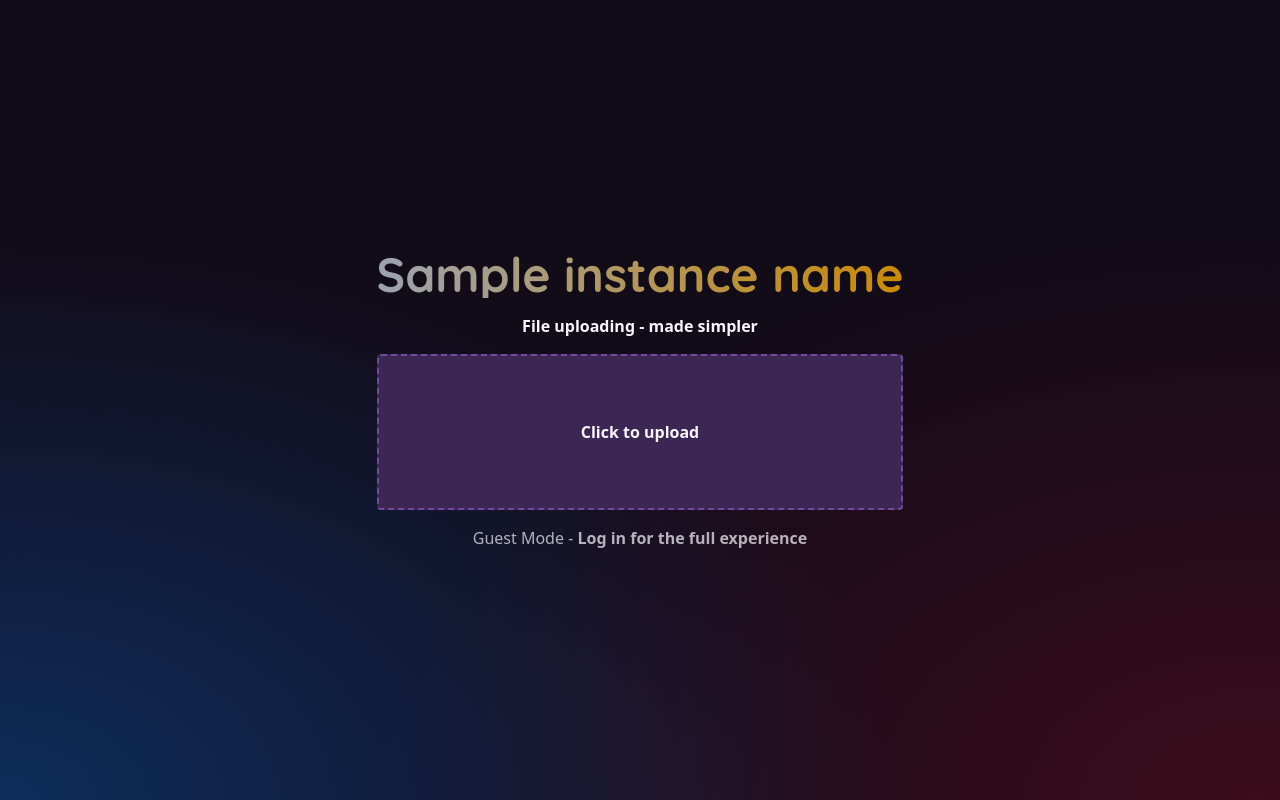
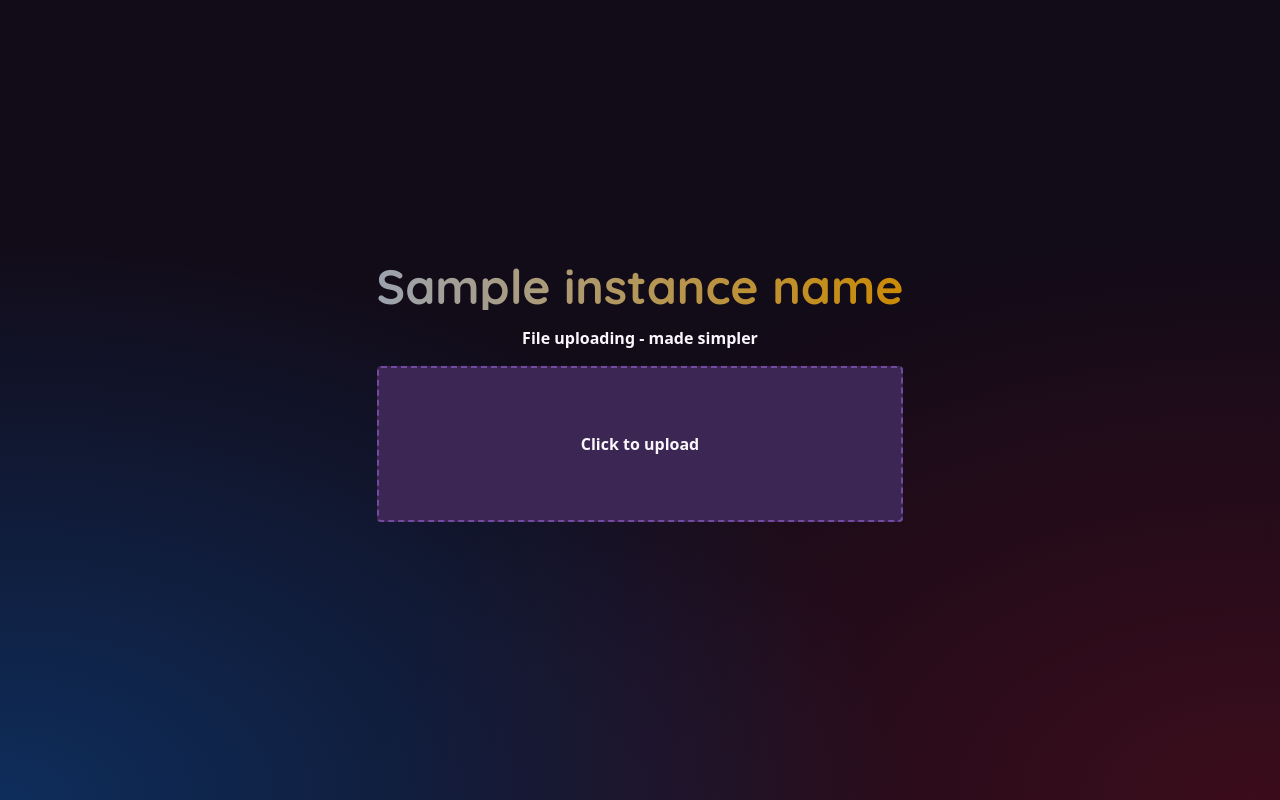
Before and after one commit to purrshare/purrfront, a Flask app: template templates/index.html in a window 1280 px wide. Run offline with Flask 3, Linux system fonts and the light colour scheme; the template is opened without the code that fills it: most values are stand-ins (such as "Sample title", 1, 10 or a date in 2020).

Commit message:
redo tthis shit

```diff
--- a/app.py
+++ b/app.py
@@ -1,6 +1,4 @@
 from flask import Flask, render_template
-# use none for hidden or block for show
-guestMode = "none"
 instanceBackendURL = "http://backend.dateien.link:8080/v1/files/"
 instanceName = "PurrShare"
 
--- a/templates/index.html
+++ b/templates/index.html
@@ -30,9 +30,7 @@ Copyright (C) 2025  PurrShare
                     </div>
                 </div>
             </div>
-            <p class="opacity-70 text-center" style="display: {{ guestMode }}">Guest Mode - <a
-                    class="font-semibold hover:opacity-50 transform transition duration-500 cursor-pointer"
-                    data-svelte-h="svelte-qskh6z">Log in for the full experience</a></p></div>
+            <p class="opacity-70 text-center" id="url"></p></div>
     </div>
     <script>
         document.getElementById('fileInput').addEventListener('change', function(event) {
@@ -50,7 +48,7 @@ Copyright (C) 2025  PurrShare
                 xhr.onload = function() {
                     if (xhr.status === 200) {
                         url = "{{ instanceBackendURL }}" + xhr.responseText + "/n/" + file.name;
-                        alert('Upload successful:\n' + "{{ instanceBackendURL }}" + url);
+                        document.getElementById("url").innerText = 'Upload successful:' + "{{ instanceBackendURL }}" + url;
                     } else {
                         alert('Upload failed: ' + xhr.statusText);
                     }
```
